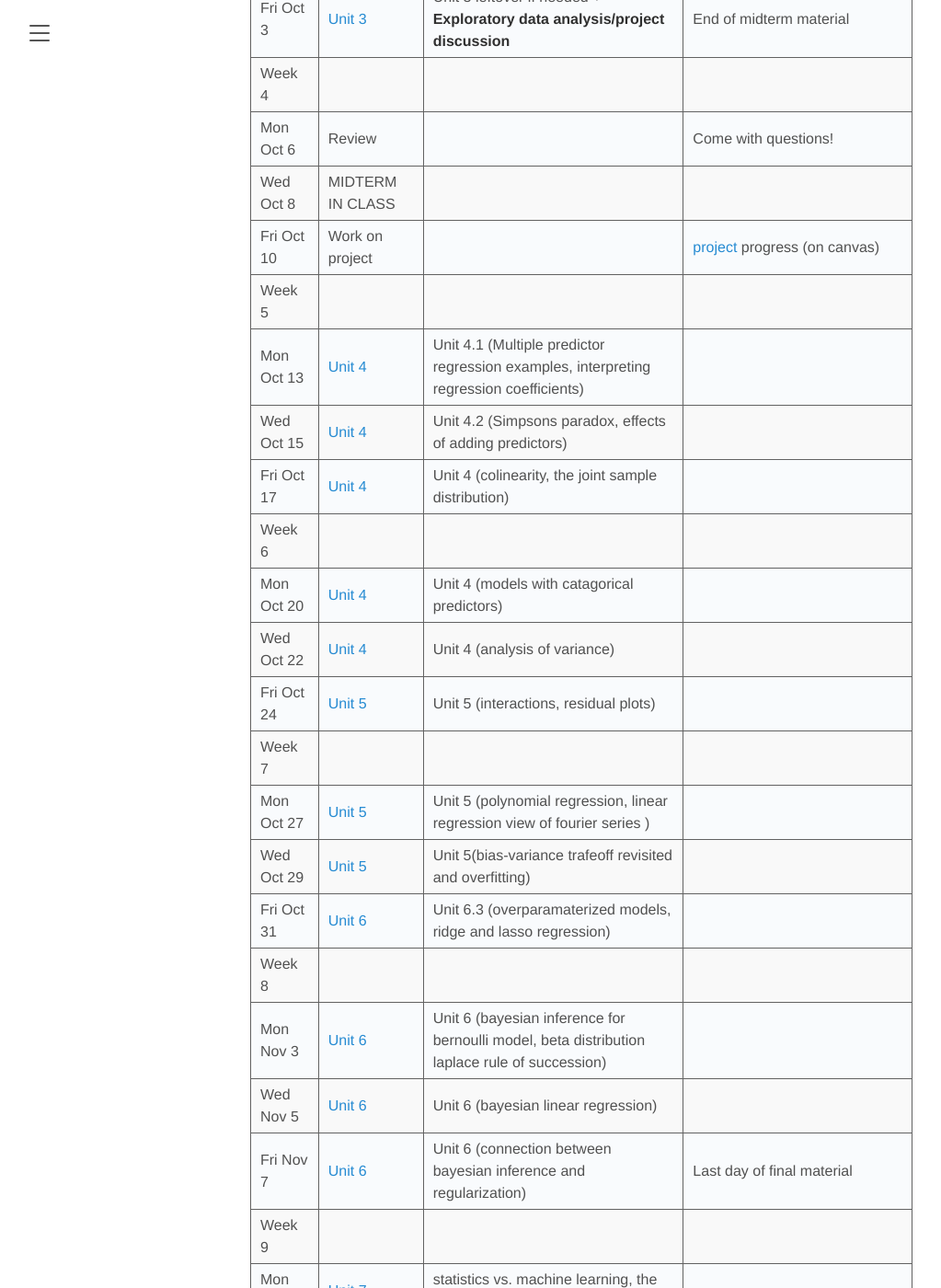
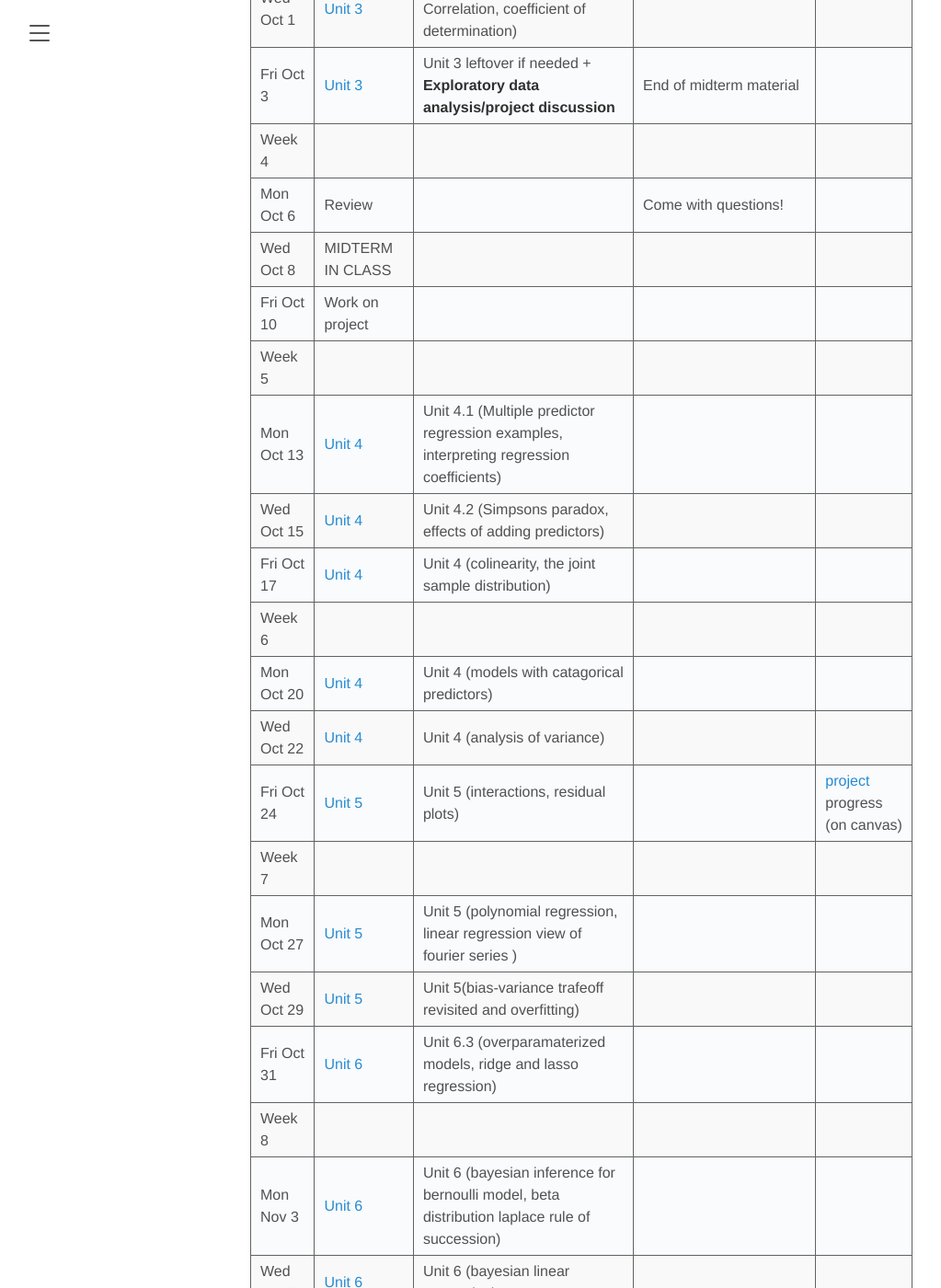
Before and after one commit to elevien/math50_2025, a Jekyll site: the page built from schedule.md, in a window 1280 px wide and 1400 px high, scrolled down 1411 px. Shown: the whole window at 92% size, without its empty margins (8-1031 px from the left). Built offline with Jekyll 4.4.1, drawn with Linux system fonts in a browser that asks for light colours; part of the change alters nothing that is shown.

```diff
--- a/schedule.md
+++ b/schedule.md
@@ -27,7 +27,7 @@ Before going through Unit 1, please review [Unit 0](../unit0/index.html). This m
 | Week 4 || | |
 | Mon Oct 6   | Review | | Come with questions! |
 | Wed Oct 8   | MIDTERM IN CLASS |  |  |
-| Fri Oct 10  | Work on project |  |  [project]({{ '/project/' | relative_url }}) progress (on canvas)|
+| Fri Oct 10  | Work on project |  |  |
 | Week 5 || | |
 | Mon Oct 13  | [Unit 4](../unit4/index.html) | Unit 4.1 (Multiple predictor regression examples, interpreting regression coefficients) |  |
 | Wed Oct 15  | [Unit 4](../unit4/index.html)| Unit 4.2 (Simpsons paradox, effects of adding predictors)  |  |
@@ -35,7 +35,7 @@ Before going through Unit 1, please review [Unit 0](../unit0/index.html). This m
 | Week 6 || | |
 | Mon Oct 20  | [Unit 4](../unit4/index.html) | Unit 4 (models with catagorical predictors) |  |
 | Wed Oct 22  | [Unit 4](../unit4/index.html) | Unit 4 (analysis of variance)  |  |
-| Fri Oct 24  | [Unit 5](../unit5/index.html) | Unit 5 (interactions, residual plots)  |  |
+| Fri Oct 24  | [Unit 5](../unit5/index.html) | Unit 5 (interactions, residual plots)  |  | [project]({{ '/project/' | relative_url }}) progress (on canvas)
 | Week 7 || | |
 | Mon Oct 27  | [Unit 5](../unit5/index.html) | Unit 5 (polynomial regression, linear regression view of fourier series )  |  |
 | Wed Oct 29  | [Unit 5](../unit5/index.html) | Unit 5(bias-variance trafeoff revisited and overfitting)  |  |
```
